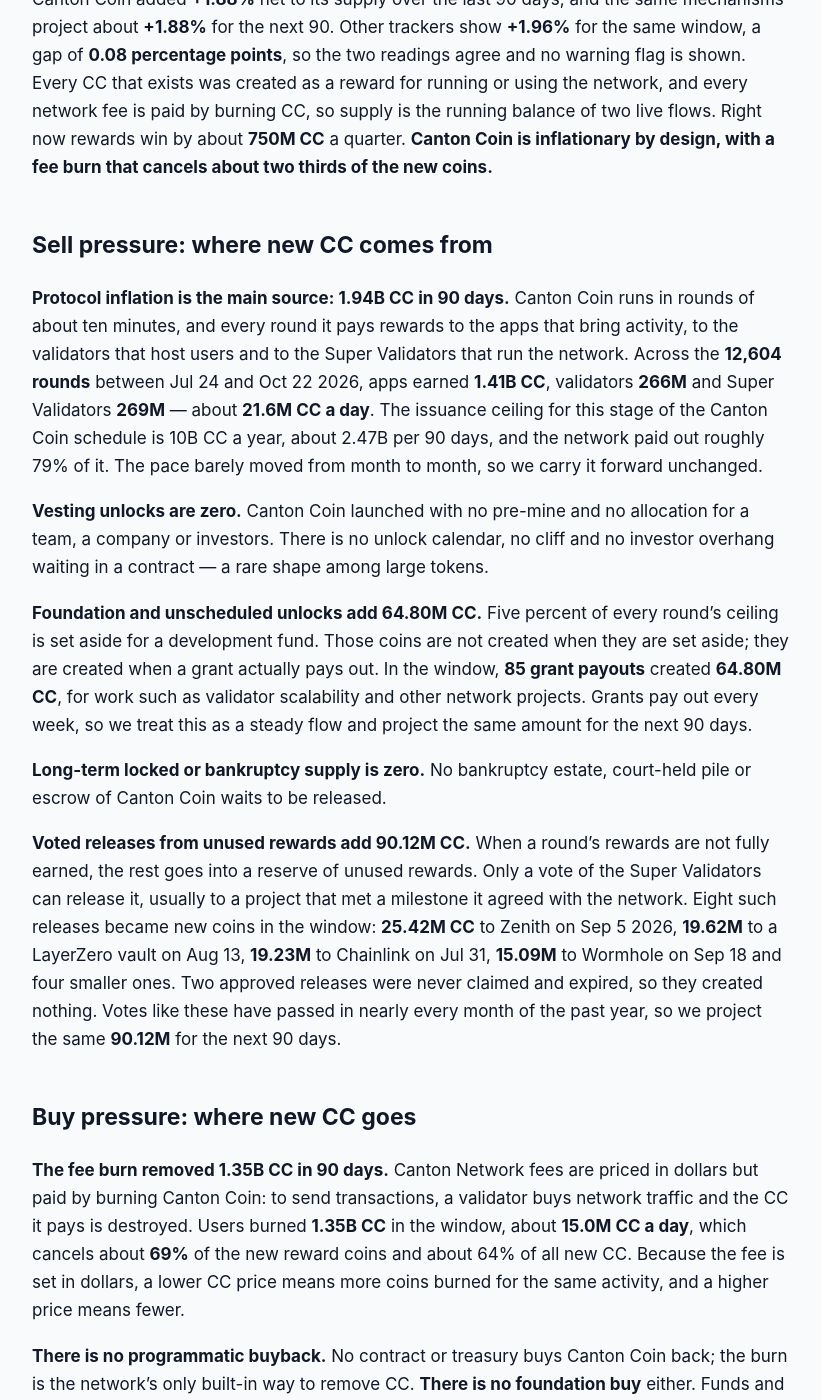
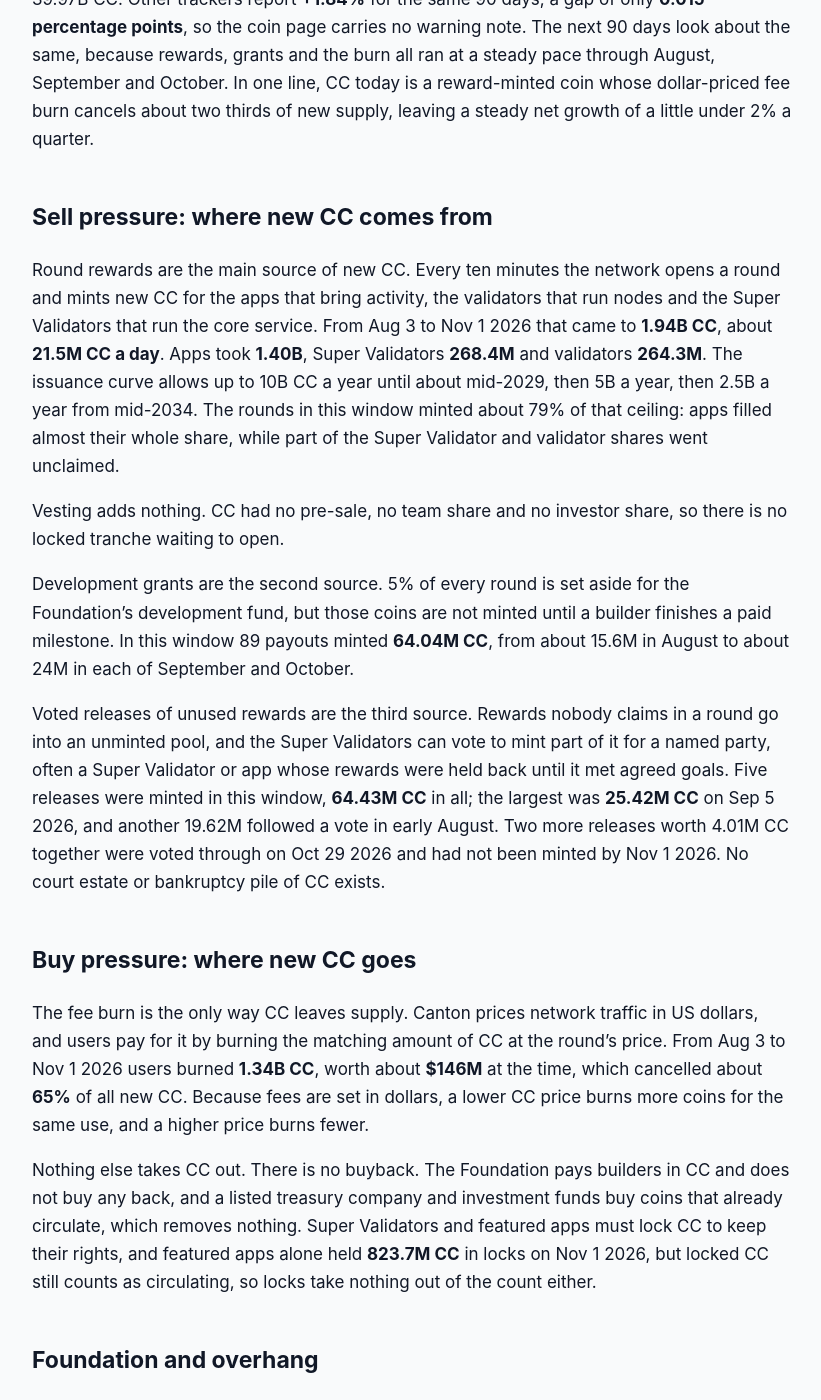
Before and after one commit to jeevansongmy-spec/mrnasdog-articles, a Jekyll site: the page built from crypto/cc-pressure-framework.md, in a window 1280 px wide and 1400 px high, scrolled down 574 px. Shown: the whole window, without its empty margins (228-1049 px from the left). Built offline with Jekyll 4.4.1, drawn with Linux system fonts in a browser that asks for light colours; some of the changed text lies outside the part shown.

Commit message:
publish: crypto/cc-pressure-framework

```diff
--- a/crypto/cc-pressure-framework.md
+++ b/crypto/cc-pressure-framework.md
@@ -1,6 +1,6 @@
 ---
-title:         "CC Inflation Analysis · October 2026 · Supply growing · projected to keep growing"
-description:   "Canton Coin supply is growing: 2.10B new CC in 90 days against a 1.35B fee burn gives +1.88% net, about the same next. No pre-mine, no vesting, no cap."
+title:         "CC Inflation Analysis · November 2026 · Supply growing · projected to keep growing"
+description:   "Canton Coin supply rose +1.82% in 90 days: 1.94B CC of rewards plus 128M of grants and voted releases, against a 1.34B CC fee burn. No vesting, no cap."
 canonical_url: "https://mrnasdog.com/research/cc/inflation"
 tags:          ["crypto", "cc", "canton", "layer1"]
 published:     true
@@ -10,64 +10,58 @@ published:     true
 <!-- main-page -->
 This is the long supply read. For the signal, the price drivers and the questions people ask about Canton Coin, see [mrnasdog.com/research/cc](https://mrnasdog.com/research/cc).
 
-# CC Inflation Analysis · October 2026 · Supply growing · projected to keep growing
+# CC Inflation Analysis · November 2026 · Supply growing · projected to keep growing
 
-**Canton Coin (CC) supply is growing.** In the 90 days to Oct 22 2026 the Canton Network created **2.10B CC** — **1.94B** as round rewards, **64.80M** as development-fund grants and **90.12M** as voted releases of unused rewards — while fee burning destroyed **1.35B CC**. That leaves net new supply of **+1.88%** of the **39.90B CC** in circulation, with about the same projected for the next 90 days. Canton Coin has no pre-mine, no vesting and no hard cap; its issuance ceiling is **10B CC a year** until mid-2029.
+Canton Coin's supply is growing: up **+1.82%** in the 90 days from Aug 3 to Nov 1 2026, and on course for about **+1.82%** in the next 90 days. Every CC is minted as a reward for running or using the Canton Network and every fee is paid by burning CC, with no supply cap. Rewards, grants and voted releases created **2.07B CC**, the fee burn destroyed **1.34B CC**, and other trackers show **+1.84%**, close to our reading.
 
 ## The verdict, in one paragraph
 
-Canton Coin added **+1.88%** net to its supply over the last 90 days, and the same mechanisms project about **+1.88%** for the next 90. Other trackers show **+1.96%** for the same window, a gap of **0.08 percentage points**, so the two readings agree and no warning flag is shown. Every CC that exists was created as a reward for running or using the network, and every network fee is paid by burning CC, so supply is the running balance of two live flows. Right now rewards win by about **750M CC** a quarter. **Canton Coin is inflationary by design, with a fee burn that cancels about two thirds of the new coins.**
+Over the 90 days to Nov 1 2026, CC supply rose by a net **+1.82%**, from about 39.24B to 39.97B CC. Other trackers report **+1.84%** for the same 90 days, a gap of only **0.015 percentage points**, so the coin page carries no warning note. The next 90 days look about the same, because rewards, grants and the burn all ran at a steady pace through August, September and October. In one line, CC today is a reward-minted coin whose dollar-priced fee burn cancels about two thirds of new supply, leaving a steady net growth of a little under 2% a quarter.
 
 ## Sell pressure: where new CC comes from
 
-**Protocol inflation is the main source: 1.94B CC in 90 days.** Canton Coin runs in rounds of about ten minutes, and every round it pays rewards to the apps that bring activity, to the validators that host users and to the Super Validators that run the network. Across the **12,604 rounds** between Jul 24 and Oct 22 2026, apps earned **1.41B CC**, validators **266M** and Super Validators **269M** — about **21.6M CC a day**. The issuance ceiling for this stage of the Canton Coin schedule is 10B CC a year, about 2.47B per 90 days, and the network paid out roughly 79% of it. The pace barely moved from month to month, so we carry it forward unchanged.
+Round rewards are the main source of new CC. Every ten minutes the network opens a round and mints new CC for the apps that bring activity, the validators that run nodes and the Super Validators that run the core service. From Aug 3 to Nov 1 2026 that came to **1.94B CC**, about **21.5M CC a day**. Apps took **1.40B**, Super Validators **268.4M** and validators **264.3M**. The issuance curve allows up to 10B CC a year until about mid-2029, then 5B a year, then 2.5B a year from mid-2034. The rounds in this window minted about 79% of that ceiling: apps filled almost their whole share, while part of the Super Validator and validator shares went unclaimed.
 
-**Vesting unlocks are zero.** Canton Coin launched with no pre-mine and no allocation for a team, a company or investors. There is no unlock calendar, no cliff and no investor overhang waiting in a contract — a rare shape among large tokens.
+Vesting adds nothing. CC had no pre-sale, no team share and no investor share, so there is no locked tranche waiting to open.
 
-**Foundation and unscheduled unlocks add 64.80M CC.** Five percent of every round's ceiling is set aside for a development fund. Those coins are not created when they are set aside; they are created when a grant actually pays out. In the window, **85 grant payouts** created **64.80M CC**, for work such as validator scalability and other network projects. Grants pay out every week, so we treat this as a steady flow and project the same amount for the next 90 days.
+Development grants are the second source. 5% of every round is set aside for the Foundation's development fund, but those coins are not minted until a builder finishes a paid milestone. In this window 89 payouts minted **64.04M CC**, from about 15.6M in August to about 24M in each of September and October.
 
-**Long-term locked or bankruptcy supply is zero.** No bankruptcy estate, court-held pile or escrow of Canton Coin waits to be released.
-
-**Voted releases from unused rewards add 90.12M CC.** When a round's rewards are not fully earned, the rest goes into a reserve of unused rewards. Only a vote of the Super Validators can release it, usually to a project that met a milestone it agreed with the network. Eight such releases became new coins in the window: **25.42M CC** to Zenith on Sep 5 2026, **19.62M** to a LayerZero vault on Aug 13, **19.23M** to Chainlink on Jul 31, **15.09M** to Wormhole on Sep 18 and four smaller ones. Two approved releases were never claimed and expired, so they created nothing. Votes like these have passed in nearly every month of the past year, so we project the same **90.12M** for the next 90 days.
+Voted releases of unused rewards are the third source. Rewards nobody claims in a round go into an unminted pool, and the Super Validators can vote to mint part of it for a named party, often a Super Validator or app whose rewards were held back until it met agreed goals. Five releases were minted in this window, **64.43M CC** in all; the largest was **25.42M CC** on Sep 5 2026, and another 19.62M followed a vote in early August. Two more releases worth 4.01M CC together were voted through on Oct 29 2026 and had not been minted by Nov 1 2026. No court estate or bankruptcy pile of CC exists.
 
 ## Buy pressure: where new CC goes
 
-**The fee burn removed 1.35B CC in 90 days.** Canton Network fees are priced in dollars but paid by burning Canton Coin: to send transactions, a validator buys network traffic and the CC it pays is destroyed. Users burned **1.35B CC** in the window, about **15.0M CC a day**, which cancels about **69%** of the new reward coins and about 64% of all new CC. Because the fee is set in dollars, a lower CC price means more coins burned for the same activity, and a higher price means fewer.
+The fee burn is the only way CC leaves supply. Canton prices network traffic in US dollars, and users pay for it by burning the matching amount of CC at the round's price. From Aug 3 to Nov 1 2026 users burned **1.34B CC**, worth about **$146M** at the time, which cancelled about **65%** of all new CC. Because fees are set in dollars, a lower CC price burns more coins for the same use, and a higher price burns fewer.
 
-**There is no programmatic buyback.** No contract or treasury buys Canton Coin back; the burn is the network's only built-in way to remove CC. **There is no foundation buy** either. Funds and companies that buy Canton Coin take coins that already circulate, so their buying moves coins between holders without changing the supply count.
-
-**New long-term locks book zero.** Super Validators must lock CC to keep their full weight, and featured apps must lock CC to keep their rewards; the app locking wallets alone hold about **869.6M CC**. All of those coins still count as circulating, so the locks take nothing out of the count, even though they keep a large amount of CC off the market for now.
+Nothing else takes CC out. There is no buyback. The Foundation pays builders in CC and does not buy any back, and a listed treasury company and investment funds buy coins that already circulate, which removes nothing. Super Validators and featured apps must lock CC to keep their rights, and featured apps alone held **823.7M CC** in locks on Nov 1 2026, but locked CC still counts as circulating, so locks take nothing out of the count either.
 
 ## Foundation and overhang
 
-Canton Coin has no team treasury from a pre-mine, so its overhang is made of rights to create coins rather than piles of coins. The largest is the **development fund**: about **179.6M CC** has been set aside for it but not yet paid out, and it grows by about 9,500 CC every round. The second is the **reserve of unused rewards**, which only a network vote can release; its size is not published in one place, so we follow each vote as it happens. Neither counts as supply until a grant or a vote turns it into coins, which is why both show up as sell pressure only when they pay out.
+The largest overhang is the development fund's set-aside. About **178.3M CC** has been set aside for grants but not yet minted, and the pile grows by about 1.37M CC a day. It only reaches the market as builders finish milestones, which is the grant flow already counted above.
 
-The foundation's own Super Validator reward wallet holds **30.58M CC**, and Super Validators and featured apps hold large locked balances. Those coins already count as circulating, so moving them adds nothing new. We re-check the development fund and the governance votes at every rebuild: if the unpaid development balance falls or a new release vote passes, the coins it creates enter the sell side at the next refresh.
+The unminted reward pool is the second overhang. Its size is not published in one place, so we follow it vote by vote: every release needs a Super Validator vote, and each one shows up in the count when it is minted. The Foundation's own reward wallet holds **31.8M CC**, which already counts as circulating, so spending it would add nothing new. There is no team, investor or treasury allocation waiting to unlock.
 
 ## How CC compares to other burn-and-mint Layer 1 chains
 
-Canton Coin is closest to the **burn-and-mint equilibrium** model: rewards create coins on a schedule, usage destroys coins at a dollar price, and the supply settles wherever the two meet. Helium uses the same idea for its network credits. The difference with Canton Coin is that the dollar fee is paid directly by burning CC on every transaction, so the burn tracks real network traffic each round rather than a separate conversion step.
+Most Layer 1 coins pay validators in new coins and burn some fees. Canton Coin goes further: it pays apps as well as node operators, and it prices every fee in dollars, so the burn tracks real use rather than how busy a congested block market gets. On most staking chains the burn cancels only a small slice of issuance. On Canton it cancelled about two thirds in this window, because a large share of the network's settlement and token traffic pays real fees.
 
-Against Ethereum, the shape is similar but the sizes are not. Ethereum also pays new coins to the people who secure it and burns part of every fee, but its burn has recently covered only a small share of new issuance. Canton Coin's burn cancels about two thirds of its new reward coins, so a much larger part of its new supply is absorbed by its own users. Canton Coin, like Ethereum, has no hard cap.
-
-Against Solana and other chains whose inflation falls a little every year, Canton Coin steps down in large jumps instead: its issuance ceiling halves from 10B to 5B CC a year in mid-2029 and to 2.5B from mid-2034. Until then the ceiling stays flat, so whether CC supply grows or shrinks depends mostly on how much the network is used and on the CC price.
+The design also differs from a fixed-supply or halving coin. CC has no cap and no halving date; its ceiling steps down on a time schedule, and actual minting depends on how many rewards are claimed. That puts more weight on governance than on code: the 5% grant fund and voted pool releases are decided by the Foundation and the Super Validators, not fixed in advance, so those two flows can rise or fall with their decisions.
 
 ## What to watch in the next 90 days
 
-**DTCC's tokenization launch.** DTCC said it plans to start its tokenization service by the end of October 2026, with 25 securities on two networks, Canton among them. More activity on Canton means more fees, and every fee burns CC.
+**Nov 5 2026: a lower cap on app rewards.** The Super Validators voted 12 of 13 to lower the featured app reward cap from $1.50 to $0.79. Apps take about two thirds of all new CC, so if the new cap binds, new supply would fall. App rewards did not move when the cap was last cut on Jan 15 2026, so we keep the current pace until the chain shows a change.
 
-**New release votes from the unused-reward reserve.** No release vote is open as of Oct 22 2026; the last one paid 15.09M CC on Sep 18. A large new release would add directly to the sell side.
+**By Nov 6 2026: two queued releases.** 4.01M CC of unused rewards, voted through on Oct 29 2026, is due to be minted before its record expires. That sits inside the release pace we already project.
 
-**Traffic-based app rewards.** A change that ties app rewards to the traffic apps actually create has run in test mode since July 2026. If it goes live it could change how much of the ceiling is paid out, which is the biggest single number on the sell side.
+**Q1 2027: universal burn.** The Super Validators approved CIP-0129 on Oct 23 2026, so traffic on every production synchronizer, not only the shared one, will burn CC. The plan's estimated start is the first quarter of 2027 with no fixed date, so it adds nothing to the next 90 days yet; once live, it would raise the burn.
 
-**Super Validator weight votes.** A vote closing Oct 29 2026 trims the foundation's reward weight, and new Super Validators such as LSEG, Marex and a16z are being added. These votes move who receives rewards, not how many are created.
+**Feb 2027 at the earliest: traffic-based app rewards.** The approved CIP-0104 would pay apps by the traffic they create, capped at 79 cents of new CC for every dollar burned. A trial mode is planned for December 2026, and the switch needs one more committee decision.
 
-**The CC price.** Fees are fixed in dollars, so the burn in CC rises when the price falls and shrinks when it rises. A large price move changes the net supply number even if activity stays the same.
+**Weekly: grant payouts.** Development fund payouts land most weeks. A much faster pace than the 64.04M of the last 90 days would show up first in the grant flow.
 
 ## Summary
 
-Canton Coin supply grew **+1.88%** in the 90 days to Oct 22 2026 and is projected to grow about the same in the next 90 days: **2.10B CC** was created as rewards, grants and voted releases, and the fee burn destroyed **1.35B CC**. CC has no pre-mine, no vesting and no hard cap; every coin is earned by running or using the Canton Network, and every fee burns CC. The key risks are a larger share of the 10B-a-year ceiling being paid out and new votes releasing unused rewards; the key support is network usage, which grows the burn. The ceiling stays at 10B CC a year until mid-2029.
+Canton Coin's supply grew **+1.82%** over the 90 days to Nov 1 2026 and should grow about the same over the next 90 days. Round rewards minted **1.94B CC**, development grants **64.04M** and voted releases of unused rewards **64.43M**, while the fee burn destroyed **1.34B CC**. CC has no vesting, no buyback and no supply cap, so the dollar-priced burn is its only brake. The burn would grow if universal burn goes live in 2027, and new supply would shrink if the lower app reward cap from Nov 5 2026 starts to bind.
 
 ---
 
-*MrNasDog Pressure Framework analysis of CC, Metric 1 — Inflation. Data + explanation only. Not financial advice. Checked Oct 22 2026.*
+*MrNasDog Pressure Framework analysis of CC, Metric 1 — Inflation. Data + explanation only. Not financial advice. Checked Nov 1 2026.*
```
